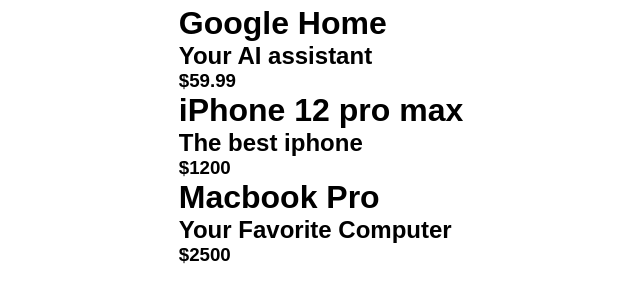
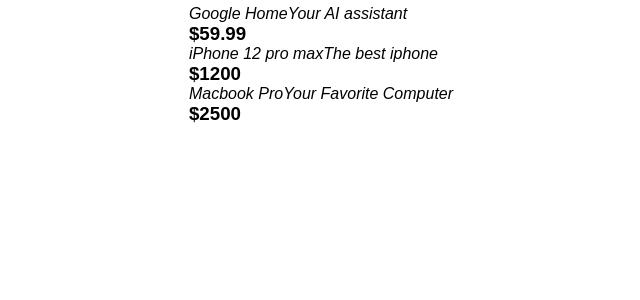
Before and after one commit to nimely111/React-Coding-snippet, a React (Vite) app: page / in a window 1280 px wide. Shown: the top 300 px of the page, without its empty margins (319-959 px from the left). Built offline with nearby package versions, Linux system fonts and the light colour scheme.

Commit message:
added the name and description properties as props to the ItemDescription component

```diff
--- a/src/react101/props/product.jsx
+++ b/src/react101/props/product.jsx
@@ -4,11 +4,8 @@ import ItemDescription from './ItemDescription'
 function product({name, description, price}) {
   return (
     <div>
-      <h1>{name}</h1>
-      <h2>{description}</h2>
+      <ItemDescription name={name} description={description}/>
       <h3>${price}</h3>
-
-      <ItemDescription />
     </div>
   )
 }
```
